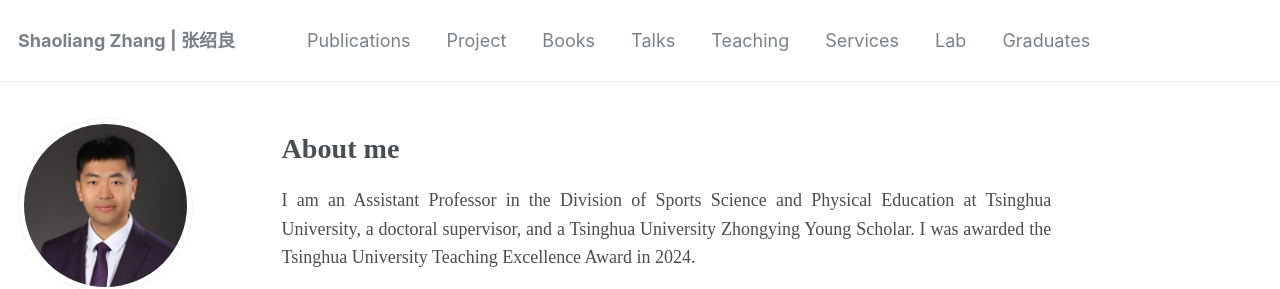
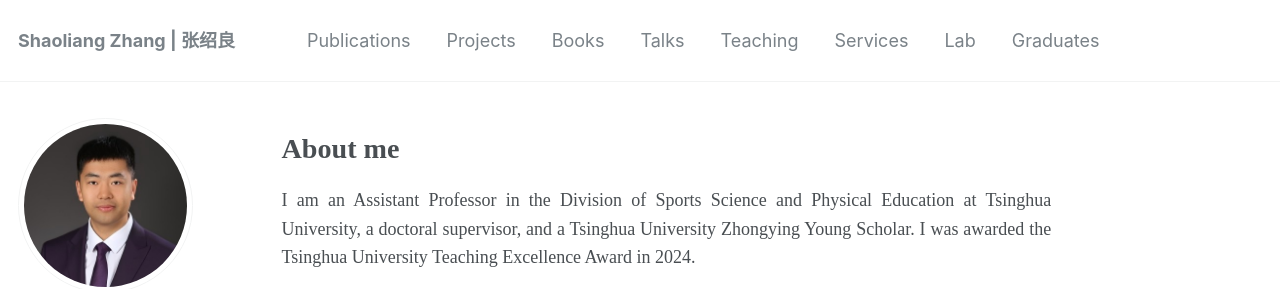
Before and after one commit to sportssuper/ZSL, a Jekyll site: the page built from _pages/about.md, in a window 1280 px wide and 900 px high. Shown: the top 289 px of the window. Built offline with Jekyll 4.4.1, drawn with Linux system fonts in a browser that asks for light colours; a script that is not in the unit is left out.

Commit message:
Update navigation.yml

```diff
--- a/_data/navigation.yml
+++ b/_data/navigation.yml
@@ -7,7 +7,7 @@
   - title: "Publications"
     url: /publications/
 
-  - title: "Project"
+  - title: "Projects"
     url: /project/
 
   - title: "Books"
```
